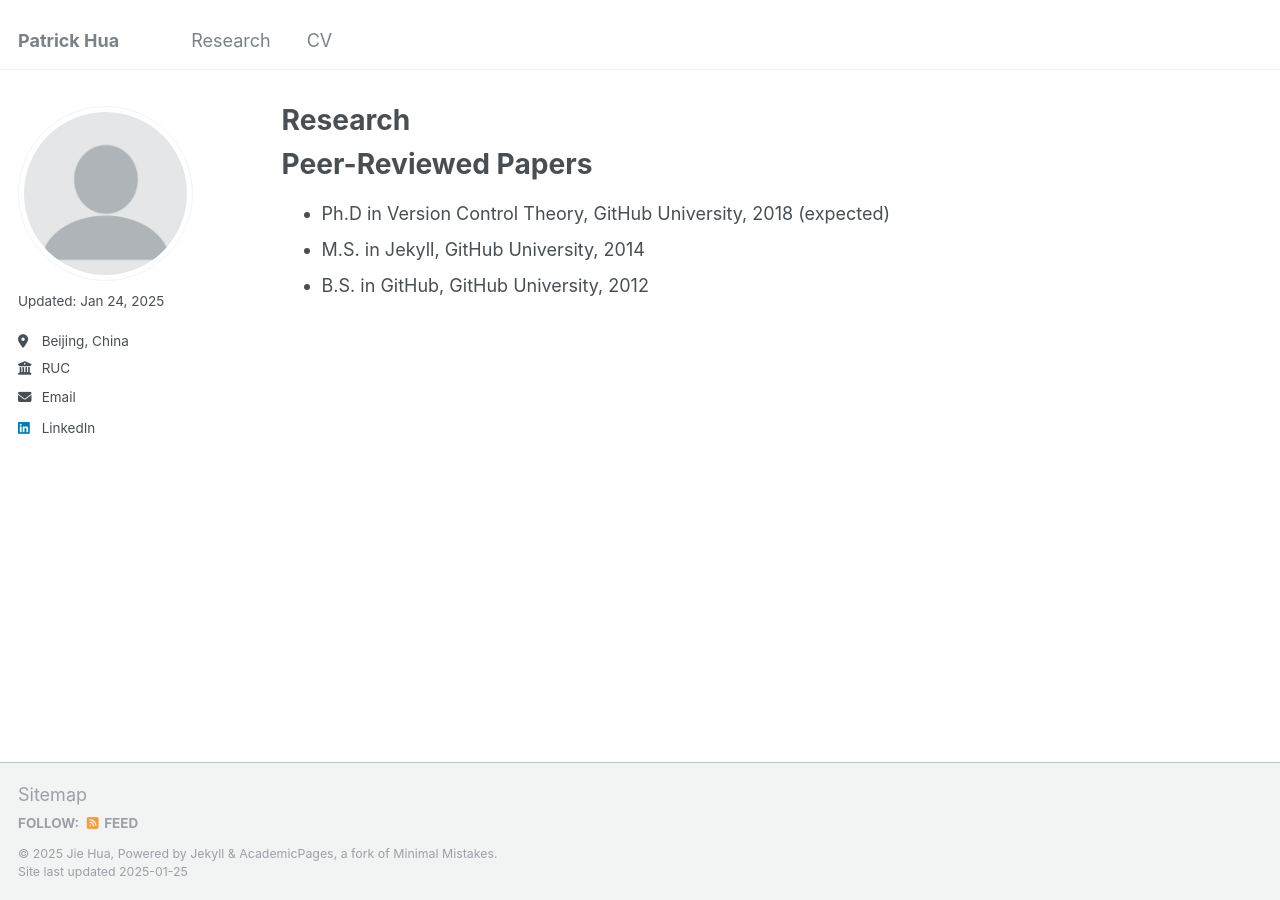
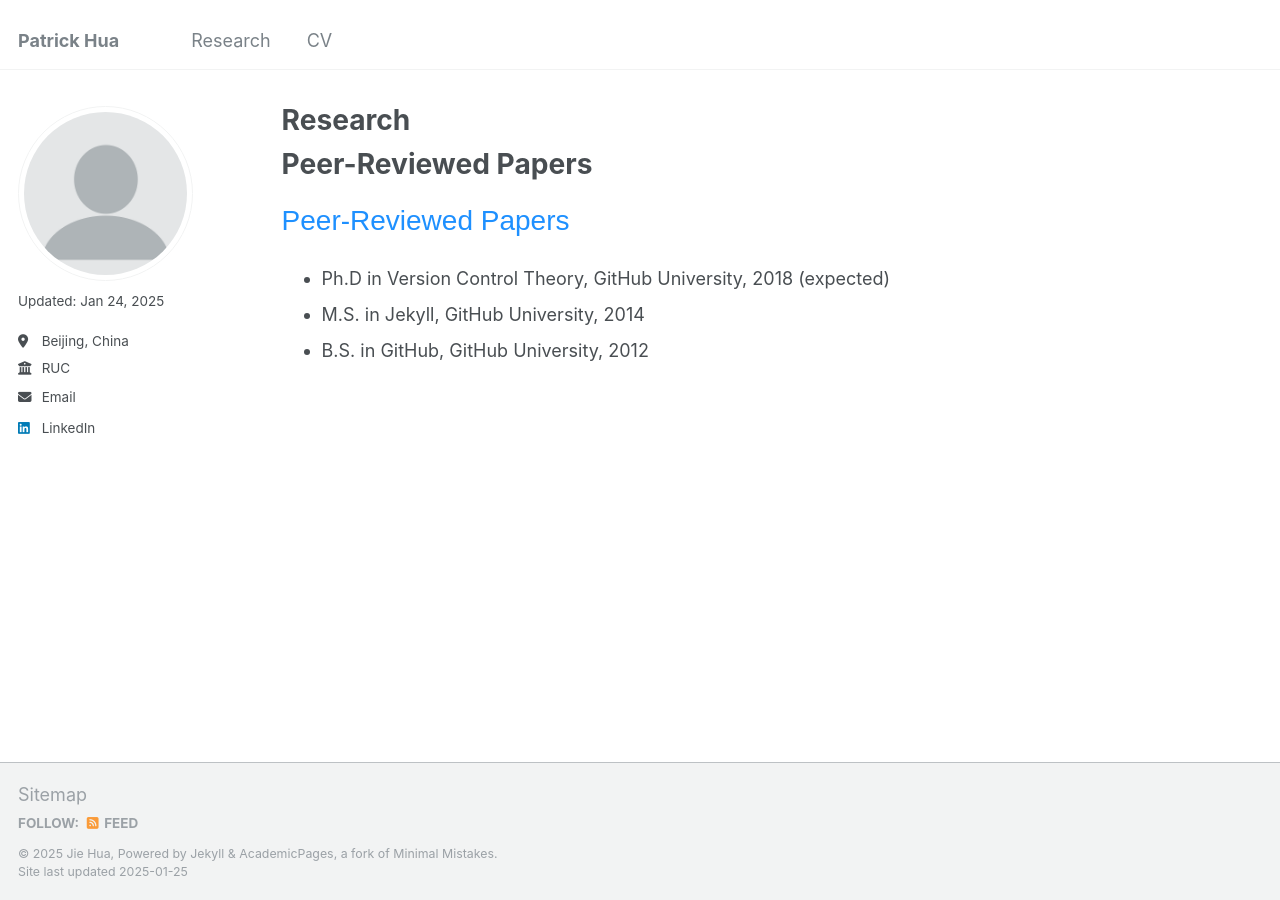
Before and after one commit to jiehua-css/jiehua-css.github.io, a Jekyll site: the page built from _pages/research.md, in a window 1280 px wide. Built offline with Jekyll 4.4.1, drawn with Linux system fonts in a browser that asks for light colours.

Commit message:
Update research.md

```diff
--- a/_pages/research.md
+++ b/_pages/research.md
@@ -9,6 +9,7 @@ author_profile: true
 
 Peer-Reviewed Papers
 ======
+<span style="font-family: Aptos, sans-serif; font-size: 28px; color: #1e90ff;">Peer-Reviewed Papers</span>
 * Ph.D in Version Control Theory, GitHub University, 2018 (expected)
 * M.S. in Jekyll, GitHub University, 2014
 * B.S. in GitHub, GitHub University, 2012
```
